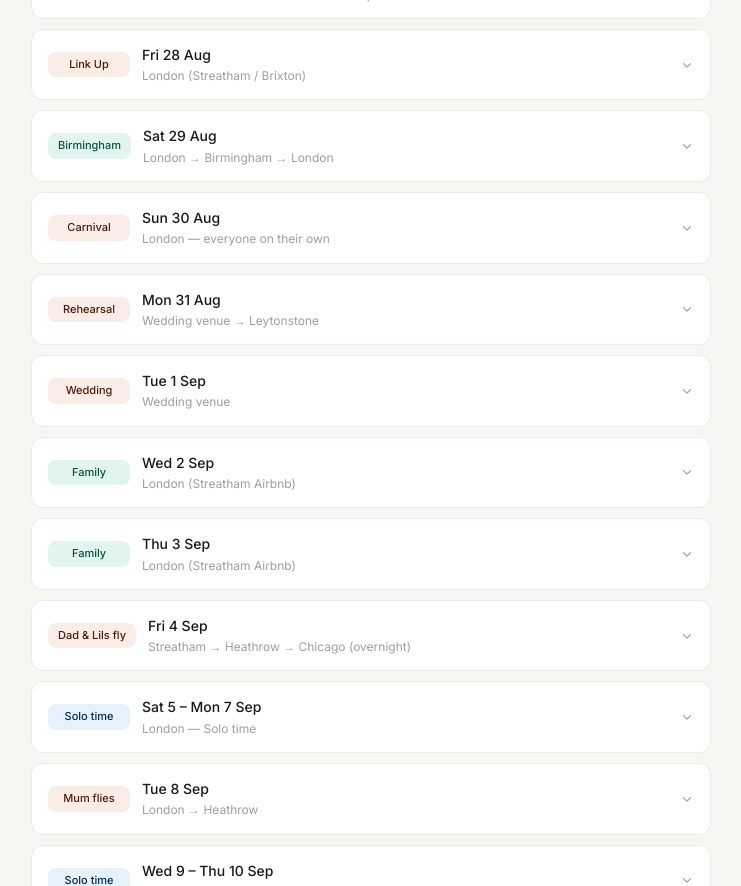
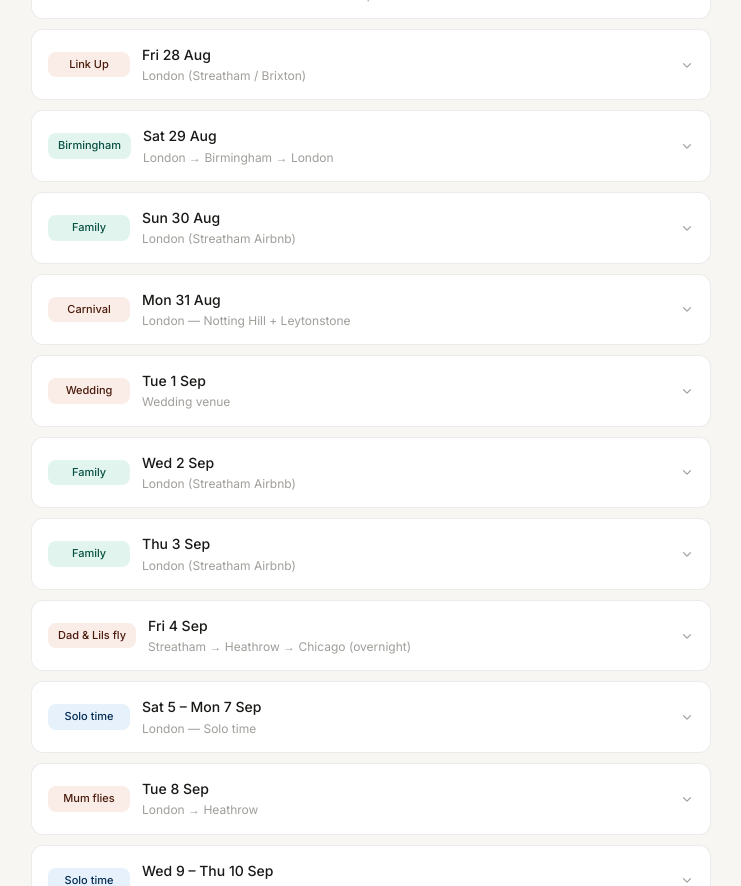
Before and after one commit to joedavisarts/joedavisarts, a website: page trip.html in a window 1280 px wide. Shown: the part 1071-1957 px from the top of the page, without its empty margins (293-1034 px from the left). Drawn offline with nearby package versions, Linux system fonts and the light colour scheme.

Commit message:
update paris, sat concert, sun family breakfast, mon carnival

```diff
--- a/trip.html
+++ b/trip.html
@@ -1167,12 +1167,10 @@
           { icon: "ti-train", text: "Train NMP → London Euston, departs 05:34 arrives 06:53", note: "LNR & WMR · Advance Single · No specific seat" },
           { icon: "ti-train", text: "Eurostar St Pancras → Paris, departs 8:01am arrives 11:23am" },
           { icon: "ti-luggage", text: "Drop off luggage" },
-          { icon: "ti-tools-kitchen-2", text: "Brunch at Café Carrousel" },
           { icon: "ti-tools-kitchen-2", text: "Lunch with Aunty Jane (Mum's friend)" },
           { icon: "ti-hanger", text: "Thrifting — Five Vintage or Episode" },
           { icon: "ti-camera", text: "Pics at Rue de Buenos Ayres" },
           { icon: "ti-camera", text: "Photobooth at Palais de Tokyo" },
-          { icon: "ti-walk", text: "Stroll along Champs-Élysées" },
           { icon: "ti-home", text: "Check in to Airbnb, get ready for dinner" },
           { icon: "ti-tools-kitchen-2", text: "Dinner ~5:30pm", note: "Bouillon Pigalle or Bistrot des Victoires" },
           { icon: "ti-building", text: "Summit of Eiffel Tower at sunset" },
@@ -1210,25 +1208,26 @@
         events: [
           { icon: "ti-car", text: "Drive to Birmingham, leave ~9am" },
           { icon: "ti-users", text: "Visit Aunty Mink and other family/friends in Brummy" },
+          { icon: "ti-music", text: "MKCSDA Worship Night — The Name of Jesus", note: "5:30pm · 1 Veryan Place, Fishermead, Milton Keynes MK6 2SP" },
+          { icon: "ti-tools-kitchen-2", text: "Dinner" },
           { icon: "ti-car", text: "Drive back to London late night", note: "Leave ~10/11pm" },
         ]
       },
       {
-        date: "Sun 30 Aug", label: "Carnival", color: "coral",
-        loc: "London — everyone on their own",
+        date: "Sun 30 Aug", label: "Family", color: "green",
+        loc: "London (Streatham Airbnb)",
         events: [
-          { icon: "ti-user-circle", text: "Everyone doing their own thing" },
-          { icon: "ti-walk", text: "Joe leaves early → Joshua's (cousin) in Selhurst" },
-          { icon: "ti-confetti", text: "Notting Hill Carnival" },
-          { icon: "ti-moon", text: "Joe heads back or stays at Joshua's", note: "Link up with family in the morning" },
+          { icon: "ti-tools-kitchen-2", text: "Family breakfast together" },
+          { icon: "ti-moon", text: "Back to Streatham Airbnb" },
         ]
       },
       {
-        date: "Mon 31 Aug", label: "Rehearsal", color: "coral",
-        loc: "Wedding venue → Leytonstone",
+        date: "Mon 31 Aug", label: "Carnival", color: "coral",
+        loc: "London — Notting Hill + Leytonstone",
         events: [
-          { icon: "ti-building-arch", text: "Wedding venue — drop off Lilia / Joe if needed" },
-          { icon: "ti-car", text: "Head to Leytonstone, stay with Uncle Kenneth overnight" },
+          { icon: "ti-car", text: "Drop Lilia at wedding venue to sleep overnight" },
+          { icon: "ti-confetti", text: "Joe does Notting Hill Carnival" },
+          { icon: "ti-train", text: "Joe takes train to Leytonstone, stays with Uncle Kenneth overnight" },
         ]
       },
       {
```
